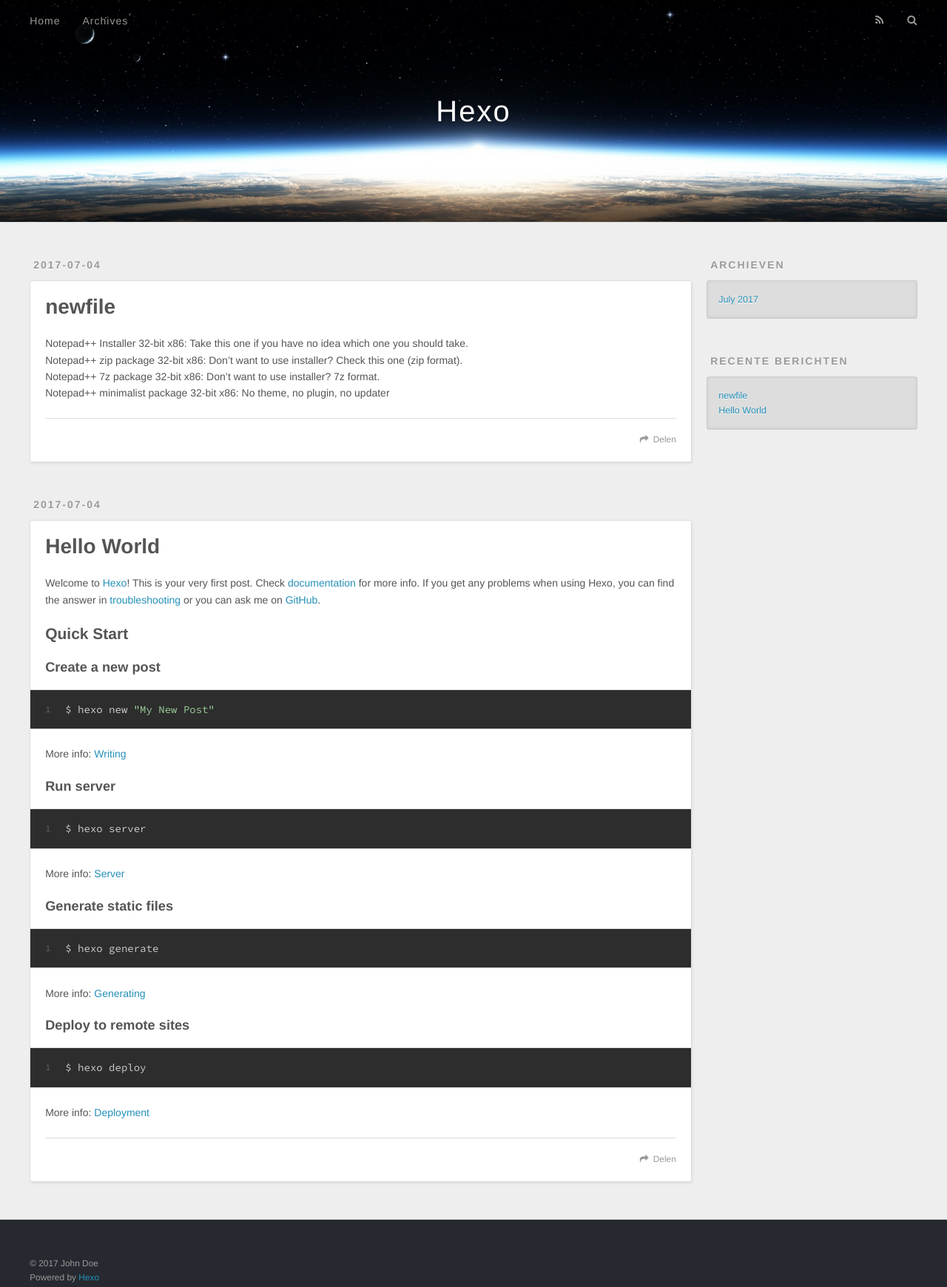
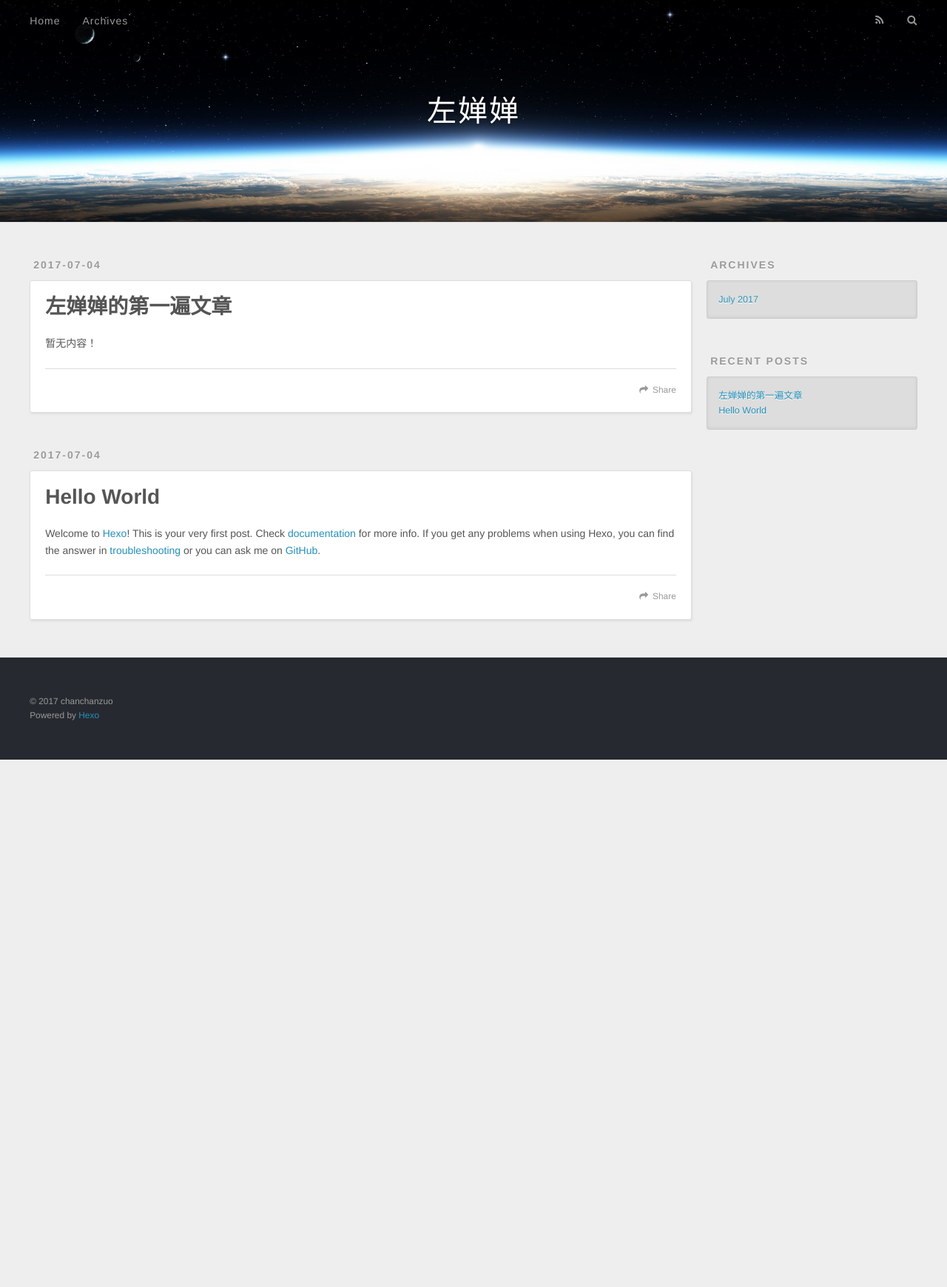
Before and after one commit to chanchanzuo/-, a plain HTML site: page index.html in a window 1280 px wide. Shown: the whole page at 74% size. After the commit the page ends 1027 px from the top, so only its background shows below. Drawn offline with nearby package versions, Linux system fonts and the light colour scheme.

Commit message:
Site updated: 2017-07-04 19:56:25

```diff
--- a/index.html
+++ b/index.html
@@ -3,16 +3,16 @@
 <head>
   <meta charset="utf-8">
 
-  <title>Hexo</title>
+  <title>左婵婵</title>
   <meta name="viewport" content="width=device-width, initial-scale=1, maximum-scale=1">
   <meta property="og:type" content="website">
-<meta property="og:title" content="Hexo">
-<meta property="og:url" content="http://yoursite.com/index.html">
-<meta property="og:site_name" content="Hexo">
+<meta property="og:title" content="左婵婵">
+<meta property="og:url" content="http://chanchanzuo.com/index.html">
+<meta property="og:site_name" content="左婵婵">
 <meta name="twitter:card" content="summary">
-<meta name="twitter:title" content="Hexo">
+<meta name="twitter:title" content="左婵婵">
 
-    <link rel="alternate" href="/atom.xml" title="Hexo" type="application/atom+xml">
+    <link rel="alternate" href="/atom.xml" title="左婵婵" type="application/atom+xml">
 
 
     <link rel="icon" href="/favicon.png">
@@ -33,7 +33,7 @@
   <div id="header-outer" class="outer">
     <div id="header-title" class="inner">
       <h1 id="logo-wrap">
-        <a href="/" id="logo">Hexo</a>
+        <a href="/" id="logo">左婵婵</a>
       </h1>
 
     </div>
@@ -50,10 +50,10 @@
 
           <a id="nav-rss-link" class="nav-icon" href="/atom.xml" title="RSS Feed"></a>
 
-        <a id="nav-search-btn" class="nav-icon" title="Zoeken"></a>
+        <a id="nav-search-btn" class="nav-icon" title="Search"></a>
       </nav>
       <div id="search-form-wrap">
-        <form action="//google.com/search" method="get" accept-charset="UTF-8" class="search-form"><input type="search" name="q" class="search-form-input" placeholder="Search"><button type="submit" class="search-form-submit">&#xF002;</button><input type="hidden" name="sitesearch" value="http://yoursite.com"></form>
+        <form action="//google.com/search" method="get" accept-charset="UTF-8" class="search-form"><input type="search" name="q" class="search-form-input" placeholder="Search"><button type="submit" class="search-form-submit">&#xF002;</button><input type="hidden" name="sitesearch" value="http://chanchanzuo.com"></form>
       </div>
     </div>
   </div>
@@ -75,7 +75,7 @@
 
 
     <h1 itemprop="name">
-      <a class="article-title" href="/2017/07/04/newfile/">newfile</a>
+      <a class="article-title" href="/2017/07/04/newfile/">左婵婵的第一遍文章</a>
     </h1>
 
 
@@ -83,12 +83,12 @@
 
     <div class="article-entry" itemprop="articleBody">
 
-        <p>Notepad++ Installer 32-bit x86: Take this one if you have no idea which one you should take.<br>Notepad++ zip package 32-bit x86: Don’t want to use installer? Check this one (zip format).<br>Notepad++ 7z package 32-bit x86: Don’t want to use installer? 7z format.<br>Notepad++ minimalist package 32-bit x86: No theme, no plugin, no updater</p>
+        <p>暂无内容！</p>
 
 
     </div>
     <footer class="article-footer">
-      <a data-url="http://yoursite.com/2017/07/04/newfile/" data-id="cj4p9tdny0001swv3geqamo0p" class="article-share-link">Delen</a>
+      <a data-url="http://chanchanzuo.com/2017/07/04/newfile/" data-id="cj4piqoew0001ukv3u8py536f" class="article-share-link">Share</a>
 
 
     </footer>
@@ -121,19 +121,11 @@
     <div class="article-entry" itemprop="articleBody">
 
         <p>Welcome to <a href="https://hexo.io/" target="_blank" rel="external">Hexo</a>! This is your very first post. Check <a href="https://hexo.io/docs/" target="_blank" rel="external">documentation</a> for more info. If you get any problems when using Hexo, you can find the answer in <a href="https://hexo.io/docs/troubleshooting.html" target="_blank" rel="external">troubleshooting</a> or you can ask me on <a href="https://github.com/hexojs/hexo/issues" target="_blank" rel="external">GitHub</a>.</p>
-<h2 id="Quick-Start"><a href="#Quick-Start" class="headerlink" title="Quick Start"></a>Quick Start</h2><h3 id="Create-a-new-post"><a href="#Create-a-new-post" class="headerlink" title="Create a new post"></a>Create a new post</h3><figure class="highlight bash"><table><tr><td class="gutter"><pre><div class="line">1</div></pre></td><td class="code"><pre><div class="line">$ hexo new <span class="string">"My New Post"</span></div></pre></td></tr></table></figure>
-<p>More info: <a href="https://hexo.io/docs/writing.html" target="_blank" rel="external">Writing</a></p>
-<h3 id="Run-server"><a href="#Run-server" class="headerlink" title="Run server"></a>Run server</h3><figure class="highlight bash"><table><tr><td class="gutter"><pre><div class="line">1</div></pre></td><td class="code"><pre><div class="line">$ hexo server</div></pre></td></tr></table></figure>
-<p>More info: <a href="https://hexo.io/docs/server.html" target="_blank" rel="external">Server</a></p>
-<h3 id="Generate-static-files"><a href="#Generate-static-files" class="headerlink" title="Generate static files"></a>Generate static files</h3><figure class="highlight bash"><table><tr><td class="gutter"><pre><div class="line">1</div></pre></td><td class="code"><pre><div class="line">$ hexo generate</div></pre></td></tr></table></figure>
-<p>More info: <a href="https://hexo.io/docs/generating.html" target="_blank" rel="external">Generating</a></p>
-<h3 id="Deploy-to-remote-sites"><a href="#Deploy-to-remote-sites" class="headerlink" title="Deploy to remote sites"></a>Deploy to remote sites</h3><figure class="highlight bash"><table><tr><td class="gutter"><pre><div class="line">1</div></pre></td><td class="code"><pre><div class="line">$ hexo deploy</div></pre></td></tr></table></figure>
-<p>More info: <a href="https://hexo.io/docs/deployment.html" target="_blank" rel="external">Deployment</a></p>
 
 
     </div>
     <footer class="article-footer">
-      <a data-url="http://yoursite.com/2017/07/04/hello-world/" data-id="cj4p9tdnt0000swv3f858nsfn" class="article-share-link">Delen</a>
+      <a data-url="http://chanchanzuo.com/2017/07/04/hello-world/" data-id="cj4piqoew0000ukv3sdtfstp9" class="article-share-link">Share</a>
 
 
     </footer>
@@ -158,7 +150,7 @@
 
 
   <div class="widget-wrap">
-    <h3 class="widget-title">Archieven</h3>
+    <h3 class="widget-title">Archives</h3>
     <div class="widget">
       <ul class="archive-list"><li class="archive-list-item"><a class="archive-list-link" href="/archives/2017/07/">July 2017</a></li></ul>
     </div>
@@ -168,12 +160,12 @@
 
 
   <div class="widget-wrap">
-    <h3 class="widget-title">Recente berichten</h3>
+    <h3 class="widget-title">Recent Posts</h3>
     <div class="widget">
       <ul>
 
           <li>
-            <a href="/2017/07/04/newfile/">newfile</a>
+            <a href="/2017/07/04/newfile/">左婵婵的第一遍文章</a>
           </li>
 
           <li>
@@ -192,7 +184,7 @@
 
   <div class="outer">
     <div id="footer-info" class="inner">
-      &copy; 2017 John Doe<br>
+      &copy; 2017 chanchanzuo<br>
       Powered by <a href="http://hexo.io/" target="_blank">Hexo</a>
     </div>
   </div>
```
Also changed, not shown: 2017/07/04/hello-world/index.html (+18 -26 lines), 2017/07/04/newfile/index.html (+21 -21 lines), archives/2017/07/index.html (+14 -14 lines), archives/2017/index.html (+14 -14 lines), archives/index.html (+14 -14 lines), 1 other file.
